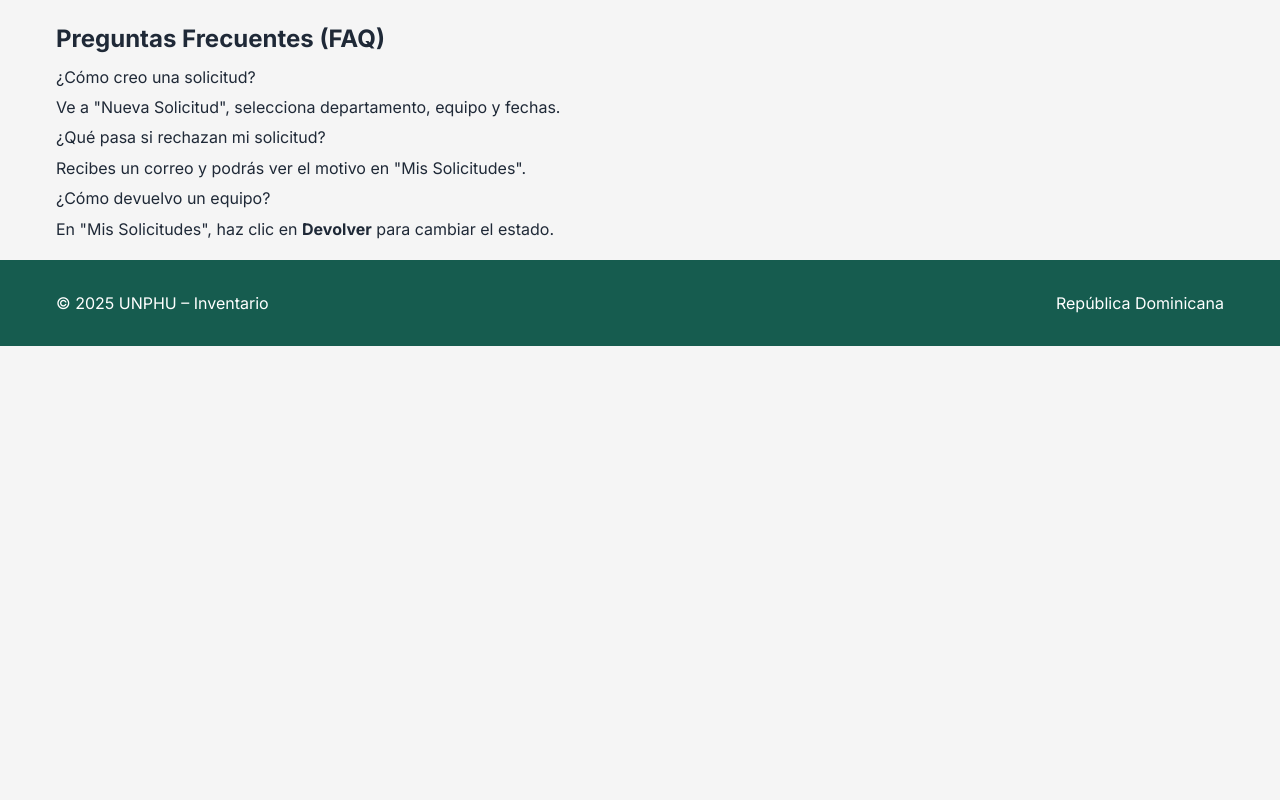
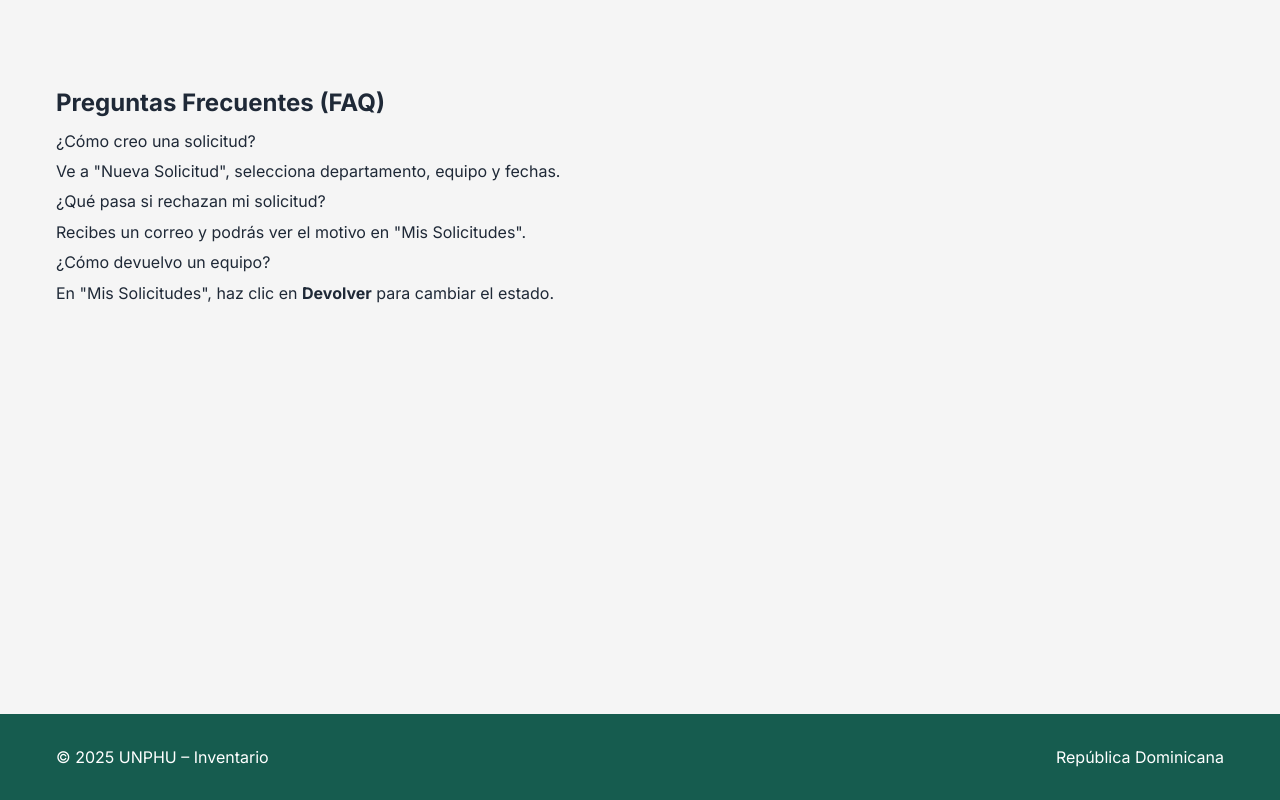
Before and after one commit to ysanchezf/inventarioV2, a Next.js app: page /faq in a window 1280 px wide. Built offline with nearby package versions, Linux system fonts and the light colour scheme; no server answers.

Commit message:
fix: make header and footer fixed

```diff
--- a/components/Layout.tsx
+++ b/components/Layout.tsx
@@ -97,7 +97,7 @@ export default function Layout({ children }: Props) {
           </div>
         </header>
       )}
-      <main>{children}</main>
+      <main className="main-content">{children}</main>
       <footer>
         <div className="app-container footer-flex">
           <span>© {new Date().getFullYear()} UNPHU – Inventario</span>
--- a/styles/global.css
+++ b/styles/global.css
@@ -30,6 +30,8 @@
   --font-main: 'Inter', system-ui, sans-serif;
   --gradient-main: linear-gradient(90deg, var(--primary), var(--accent));
   --hero-bg: linear-gradient(180deg, #ffffff 0%, #eaf6f1 100%);
+  --header-height: 4rem;
+  --footer-height: 3rem;
 }
 
 /* ==========================================================================
@@ -61,8 +63,10 @@ body {
 header {
   background: var(--gradient-main);
   color: var(--white);
-  position: sticky;
+  position: fixed;
   top: 0;
+  left: 0;
+  width: 100%;
   z-index: 100;
 }
 
@@ -460,11 +464,21 @@ footer {
   color: var(--white);
   width: 100%;
   padding: 0.75rem 1rem;
+  position: fixed;
+  bottom: 0;
+  left: 0;
 }
 .footer-flex {
   display: flex;
   justify-content: space-between;
   align-items: center;
+  min-height: var(--footer-height);
+}
+
+.main-content {
+  min-height: calc(100vh - var(--header-height) - var(--footer-height));
+  padding-top: var(--header-height);
+  padding-bottom: var(--footer-height);
 }
 
 /* ==========================================================================
```
